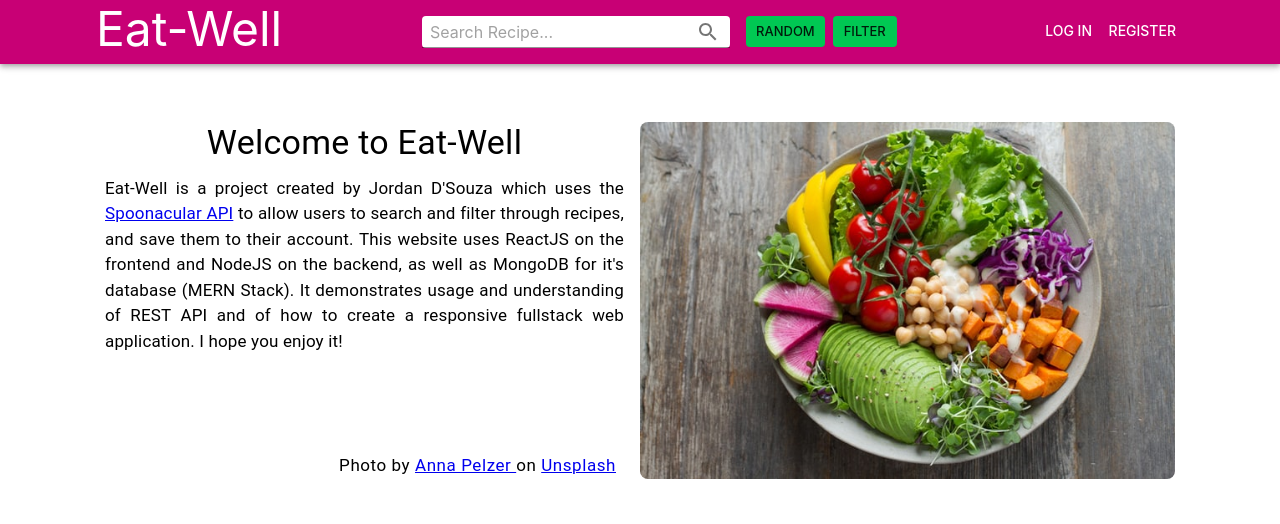
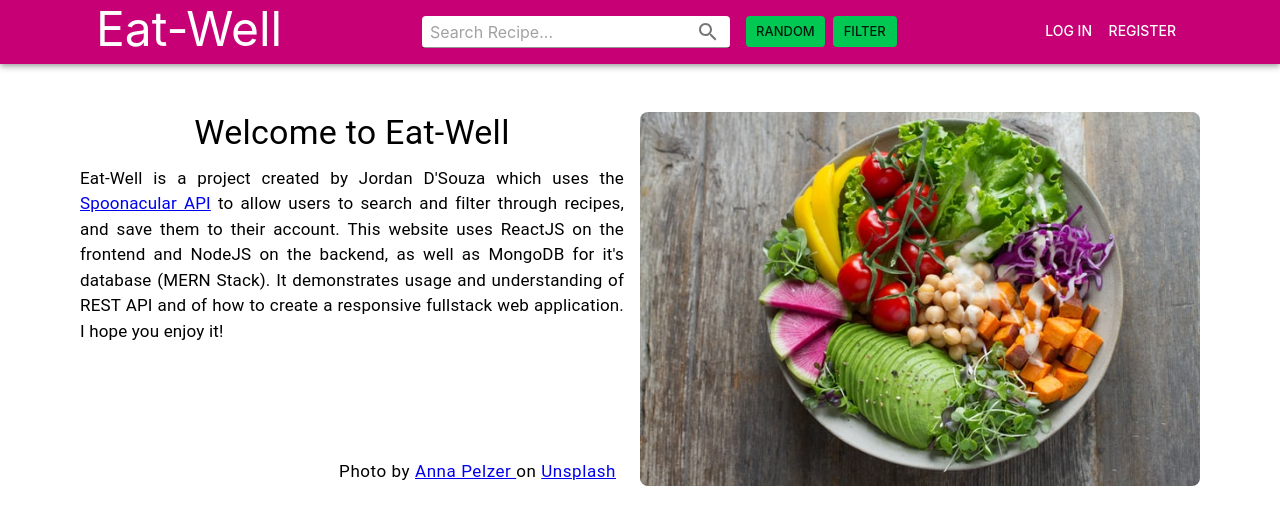
Before and after one commit to Musicalaudio/Eat-Well, a React (Create React App) app in the folder client/: page / in a window 1280 px wide. Shown: the top 524 px of the page. Built offline with nearby package versions, Linux system fonts and the light colour scheme.

Commit message:
remove unused css

```diff
--- a/client/src/index.css
+++ b/client/src/index.css
@@ -7,32 +7,7 @@ body {
   -moz-osx-font-smoothing: grayscale;
 }
 
-.App{
-  width: calc(100vw - 0px);
-  /* padding-right: 0px !important; */
-}
-
 code {
   font-family: source-code-pro, Menlo, Monaco, Consolas, 'Courier New',
     monospace;
 }
-
-.app-bar{
-  margin-bottom: 10px;
-}
-
-
-main {
-  padding: 10px 25px;
-  max-width: 100%;
-}
-
-.pagination-button {
-  padding: 30px 0;
-  display: flex;
-  justify-content: center;
-}
-
-.recipe-grid-item{
-  justify-content: space-evenly;
-}
```
